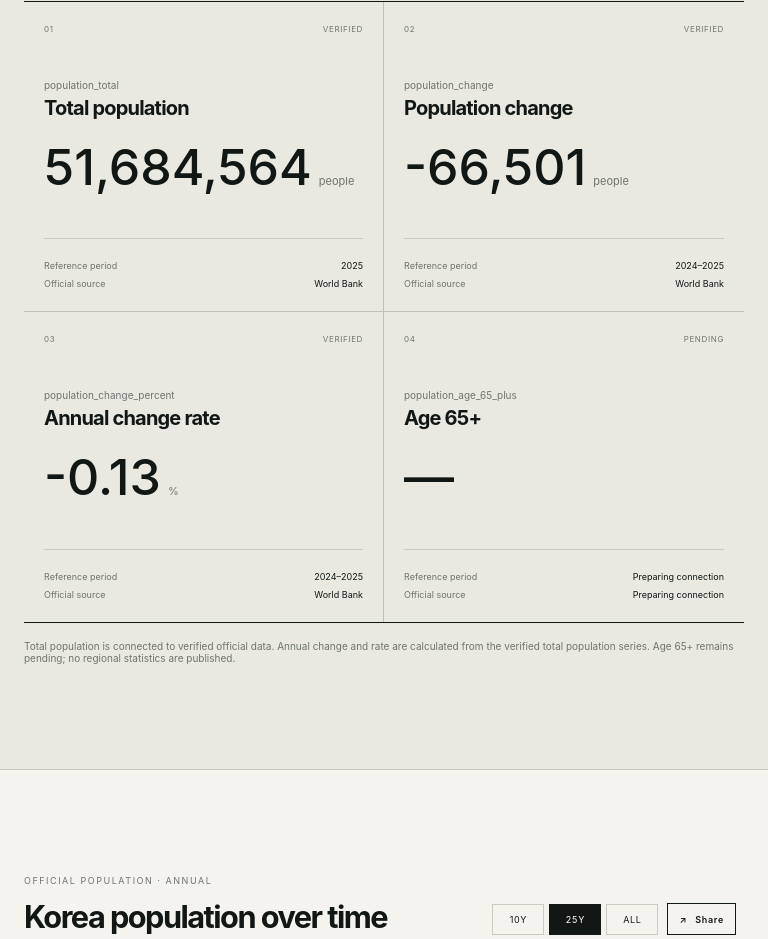
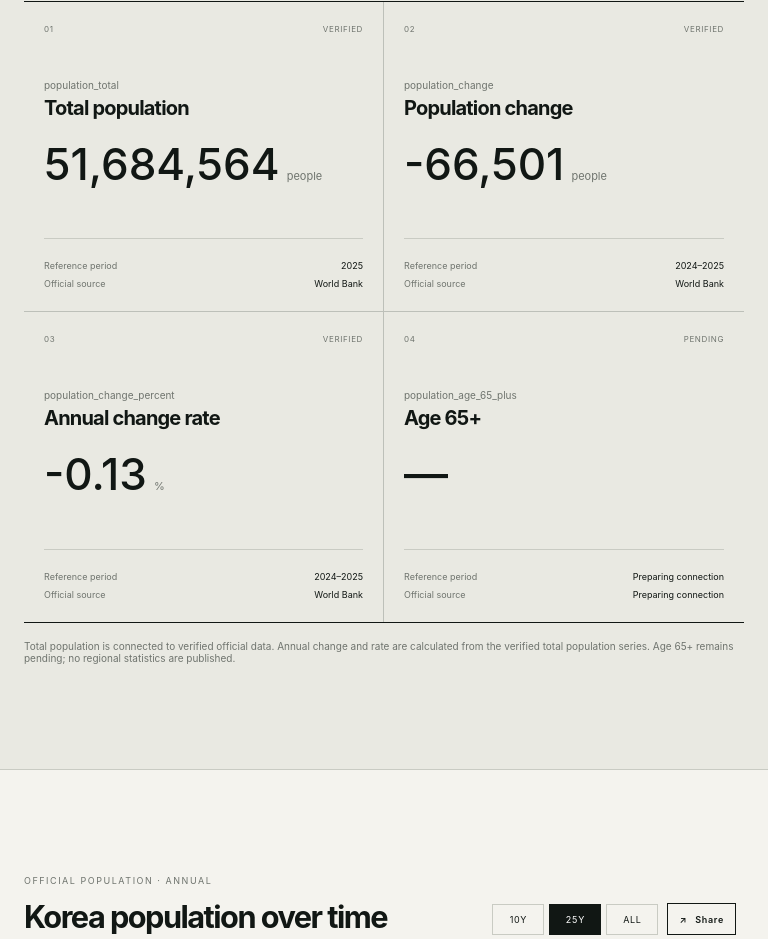
Before and after one commit to simpleisabest/INDEX_WORLD, a Next.js app: page / in a window 768 px wide. Shown: the part 1544-2483 px from the top of the page. Built offline with nearby package versions, Linux system fonts and the light colour scheme.

Commit message:
fix: keep population KPI values within responsive cards

```diff
--- a/app/globals.css
+++ b/app/globals.css
@@ -229,3 +229,11 @@ button,input,select { font:inherit; }
   .kpi-value { flex-wrap:wrap; }
   .map-visual { overflow:hidden; }
 }
+@media (min-width:761px) {
+  .kpi-value strong { font-size:44px; }
+}
+@media (min-width:761px) and (max-width:1200px) {
+  .kpi-grid { grid-template-columns:repeat(2,minmax(0,1fr)); }
+  .kpi-card:nth-child(2n) { border-right:0; }
+  .kpi-card:nth-child(-n+2) { border-bottom:1px solid #bdc0b9; }
+}
```
